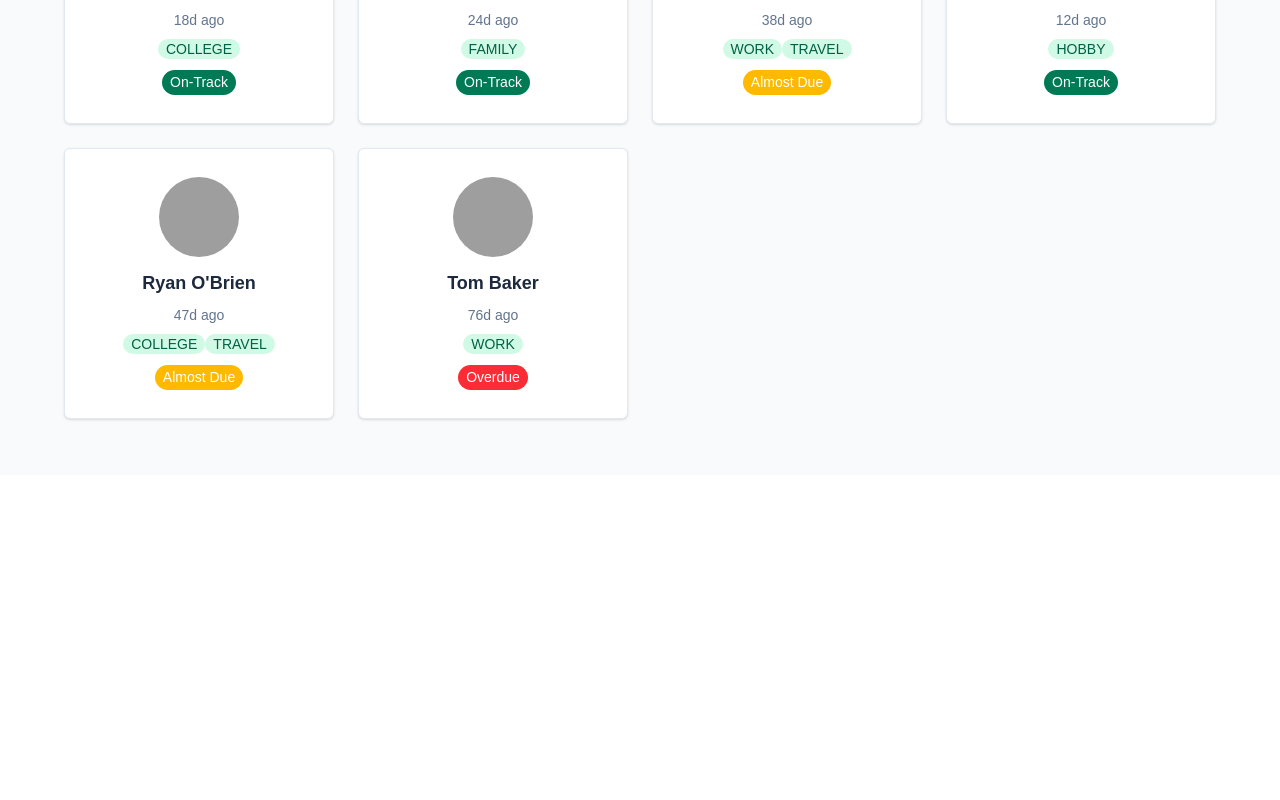
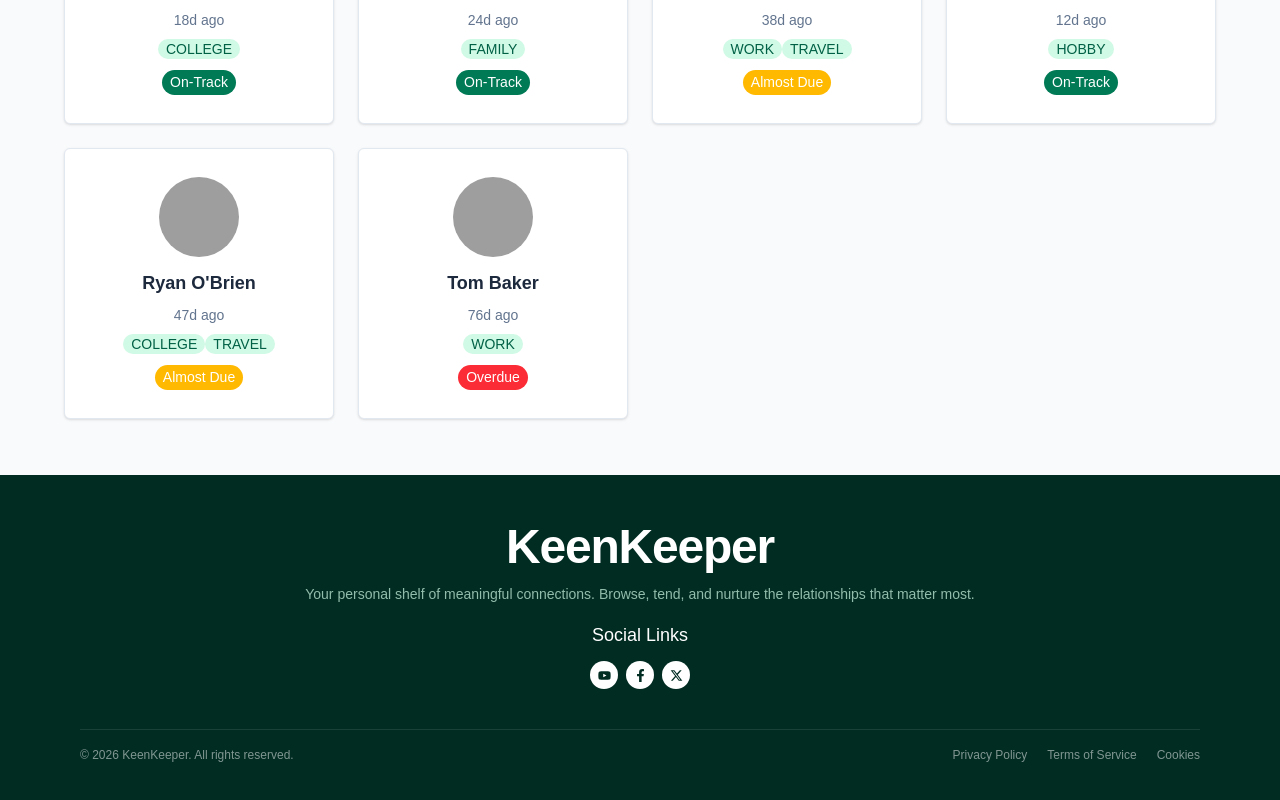
Before and after one commit to Oishee12/KinKeeper, a Next.js app: page / in a window 1280 px wide. Shown: the part 987-1787 px from the top of the page. Before the commit the page ends 1462 px from the top, so only its background shows below. Built offline with nearby package versions, Linux system fonts and the light colour scheme; grey boxes are pictures that could not be loaded.

Commit message:
build figma footer section

```diff
--- a/src/app/page.js
+++ b/src/app/page.js
@@ -1,3 +1,4 @@
+import Footer from '@/components/Footer'
 import FriendsSection from '@/components/FriendsSection'
 import Hero from '@/components/Hero'
 import SummarySection from '@/components/SummarySection'
@@ -8,6 +9,7 @@ const Homepage = () => {
         <Hero></Hero>
       <SummarySection></SummarySection>
       <FriendsSection></FriendsSection>
+      <Footer></Footer>
     </div>
   )
 }
--- /dev/null
+++ b/src/components/Footer.jsx
@@ -0,0 +1,84 @@
+import Link from "next/link";
+import { FaFacebookF, FaYoutube } from "react-icons/fa";
+import { FaXTwitter } from "react-icons/fa6";
+
+const socialLink = [
+    {
+        name: "Youtube",
+        href: "#",
+        icon: FaYoutube,
+    },
+    {
+        name: "Facebook",
+        href: "#",
+        icon: FaFacebookF,
+    },
+    {
+        name: "Twitter",
+        href: "#",
+        icon: FaXTwitter,
+    },
+];
+
+const footerLinks = [
+    {
+        name: "Privacy Policy",
+        href: "#",
+    },
+    {
+        name: "Terms of Service",
+        href: "#",
+    },
+    {
+        name: "Cookies",
+        href: "#",
+    },
+];
+
+const Footer = () => {
+    return (
+        <footer className="bg-emerald-950 text-white">
+            <div className="mx-auto max-w-6xl px-4 py-12">
+                <div className="text-center">
+                    <h2 className="text-xl font-bold tracking-tight lg:text-5xl">KeenKeeper</h2>
+
+                    <p className="mx-auto mt-3 max-w-2xl text-sm leading-relaxed text-emerald-100/70">
+                        Your personal shelf of meaningful connections. Browse, tend, and nurture the relationships that matter most.
+                    </p>
+
+                    <h3 className="mt-4 text-lg font-medium">
+                        Social Links
+                    </h3>
+
+                    <div className="mt-3 flex justify-center gap-2">
+                        {
+                            socialLink.map((social) => {
+                                const Icon = social.icon;
+
+                                return (
+                                    <Link key={social.name} href={social.href} aria-label={social.name} className="flex h-7 w-7 items-center justify-center rounded-full bg-white text-emerald-950 transition hover:scale-105">
+                                        <Icon size={13}></Icon>
+                                    </Link>
+                                )
+                            })
+                        }
+                    </div>
+                </div>
+
+                <div className="mt-5 lg:mt-10 flex flex-col gap-4 border-t border-white/10 pt-4 text-[12px] text-white/50 sm:flex-row sm:items-center sm:justify-between">
+                    <p className="text-center">© 2026 KeenKeeper. All rights reserved.</p>
+
+                    <div className="flex items-center justify-center flex-wrap gap-5">
+                        {
+                            footerLinks.map((link) => (
+                                <Link key={link.name} href={link.href} className="transition hover:text-white">{link.name}</Link>
+                            ))
+                        }
+                    </div>
+                </div>
+            </div>
+        </footer>
+    )
+}
+
+export default Footer
--- a/src/components/FriendsSection.jsx
+++ b/src/components/FriendsSection.jsx
@@ -9,7 +9,7 @@ const FriendsSection = () => {
                     Your Friends</h2>
 
                 <div className="grid grid-cols-1 gap-3 md:grid-cols-2 lg:grid-cols-4 lg:gap-6">
-        {friends.map((friend)=> (
+                    {friends.map((friend) => (
                         <FriendCard key={friend.id} friend={friend}>
 
                         </FriendCard>
```
Lines whose indentation alone changed are shown as unchanged.
